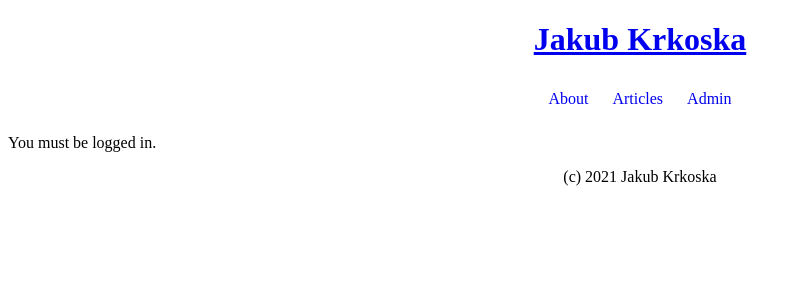
After one commit to kuberto773/FlaskProject, a Flask app: page /admin/ in a window 1280 px wide. The commit adds this page. Shown: the top 300 px of the page, without its empty margins (0-801 px from the left). Run offline with Flask 2, Linux system fonts and the light colour scheme.

Commit message:
basic page layout and navigation

```diff
--- a/mdblog/app.py
+++ b/mdblog/app.py
@@ -4,10 +4,17 @@ from flask import render_template
 flask_app = Flask(__name__)
 
 @flask_app.route("/")
-def index():
+def view_welcome_page():
     return render_template("welcome_page.jinja")
 
+@flask_app.route("/about/")
+def view_about_page():
+    return render_template("about_page.jinja")
 
-@flask_app.route("/about/")
-def about():
-    return render_template("about_page.jinja")
+@flask_app.route("/articles/")
+def view_articles_page():
+    return render_template("articles_page.jinja")
+
+@flask_app.route("/admin/")
+def view_admin_page():
+    return render_template("admin_page.jinja")
--- /dev/null
+++ b/mdblog/templates/admin_page.jinja
@@ -0,0 +1,7 @@
+{% extends "main.jinja" %}
+
+{% block title %} Admin page {% endblock %}
+
+{% block main %}
+    You must be logged in.
+{% endblock %}
--- /dev/null
+++ b/mdblog/templates/main.jinja
@@ -0,0 +1,33 @@
+<!doctype html>
+<html lang = "en">
+    <head>
+        <title>
+            {% block title %} {% endblock %}
+        </title>
+        <link rel = "stylesheet" type="text/css" href={{url_for("static", filename="css/main.css")}}
+    </head>
+
+    <body>
+        <header>
+            <h1><a href="{{url_for("view_welcome_page")}}"> Jakub Krkoska </a></h1>
+        </header>
+
+        <nav>
+            <ul class = "nav">
+                <li><a href="{{url_for("view_about_page")}}"> About</a></li>
+                <li><a href="{{url_for("view_articles_page")}}">Articles</a></li>
+                <li><a href="{{url_for("view_admin_page")}}">Admin</a></li>
+            </ul>
+        </nav>
+
+        <main>
+                {% block main %} {% endblock %}
+        </main>
+
+        <footer>
+            <p>
+                (c) 2021 Jakub Krkoska
+            </p>
+        </footer>
+    </body>
+</html>
```
Also changed, not shown: mdblog/templates/about_page.jinja (+5 -33 lines), mdblog/templates/articles_page.jinja (added, +7 -0 lines), mdblog/templates/welcome_page.jinja (+4 -31 lines).
